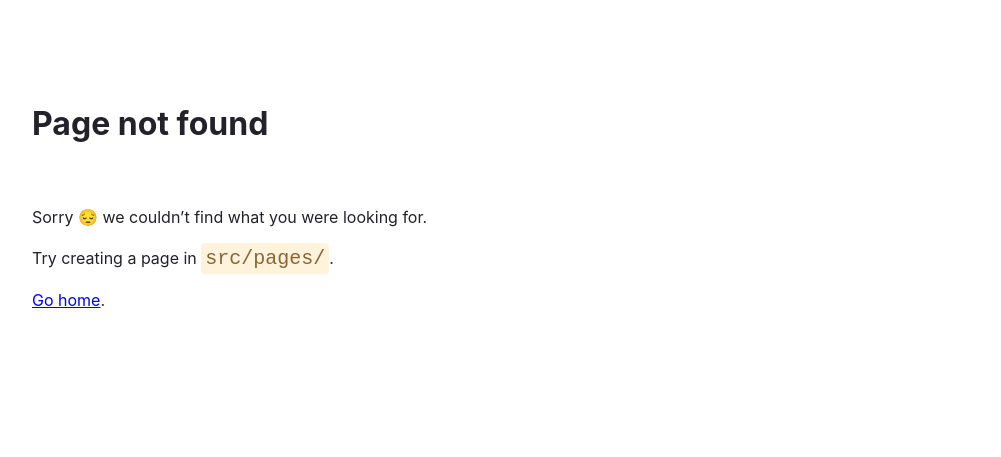
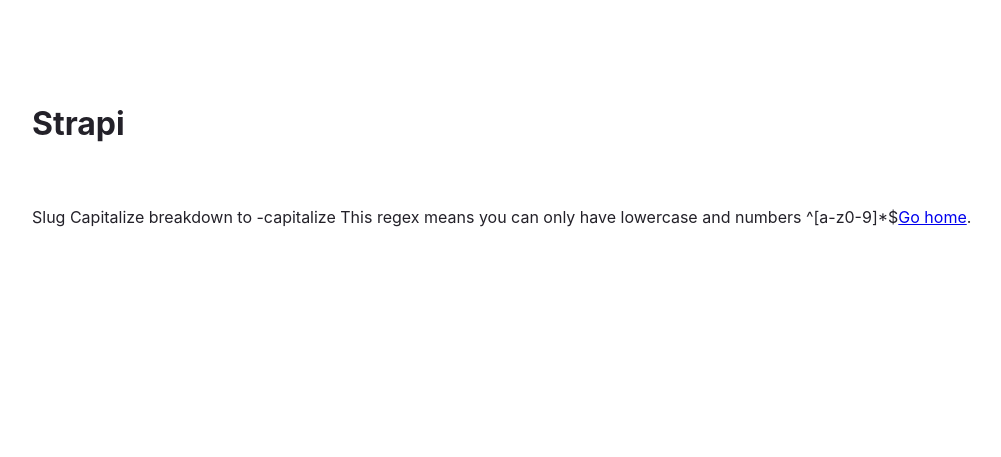
Before and after one commit to rileybathurst/styleguide-tahoewebshop, a Gatsby site: page /strapi in a window 1280 px wide. Before the commit this address had no page. Shown: the whole page, without its empty margins (72-1073 px from the left). Built offline with nearby package versions, Linux system fonts and the light colour scheme; Gatsby itself is replaced by a stand-in of ours.

```diff
--- /dev/null
+++ b/src/pages/strapi.js
@@ -0,0 +1,45 @@
+import * as React from "react"
+import { Link } from "gatsby"
+
+// styles
+const pageStyles = {
+  color: "#232129",
+  padding: "96px",
+  fontFamily: "-apple-system, Roboto, sans-serif, serif",
+}
+const headingStyles = {
+  marginTop: 0,
+  marginBottom: 64,
+  maxWidth: 320,
+}
+
+const paragraphStyles = {
+  marginBottom: 48,
+}
+const codeStyles = {
+  color: "#8A6534",
+  padding: 4,
+  backgroundColor: "#FFF4DB",
+  fontSize: "1.25rem",
+  borderRadius: 4,
+}
+
+// markup
+const StrapiPage = () => {
+  return (
+    <main style={pageStyles}>
+      <title>Strapi</title>
+      <h1 style={headingStyles}>Strapi</h1>
+      <p style={paragraphStyles}>
+        Slug
+        Capitalize breakdown to -capitalize
+        This regex means you can only have lowercase and numbers
+        ^[a-z0-9]*$
+
+        <Link to="/">Go home</Link>.
+      </p>
+    </main>
+  )
+}
+
+export default StrapiPage
--- a/src/pages/type.tsx
+++ b/src/pages/type.tsx
@@ -102,6 +102,10 @@
       .multiple-small-lines
       @extend small;
 
+
+      load Gatsby fonts the "right" way
+      https://www.gatsbyjs.com/docs/how-to/styling/using-web-fonts/
+
       <Link to="/"><h3>Home</h3></Link>
 
     </main>
```
